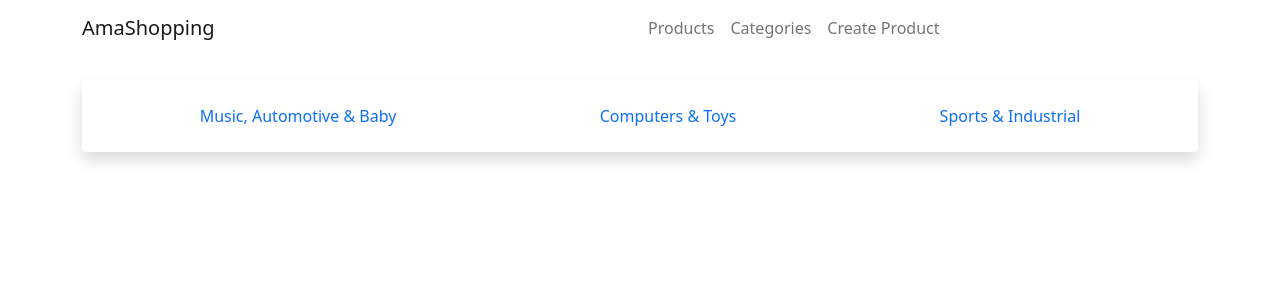
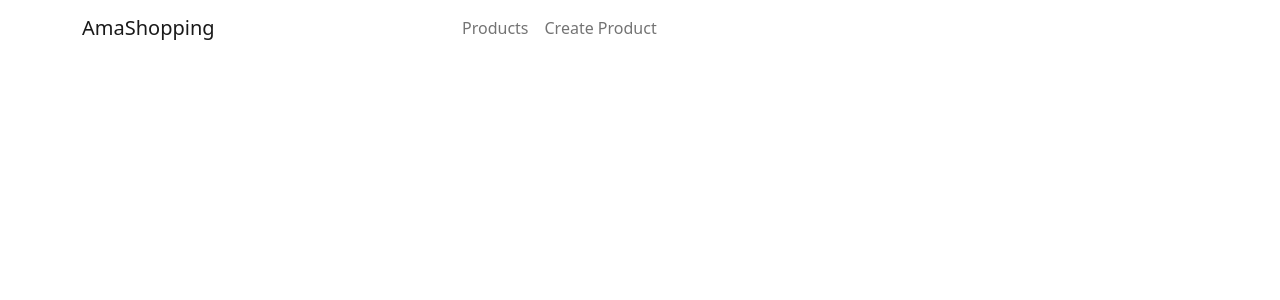
Before and after one commit to Ama-Lion/symfony-e-commerce-site, a Symfony app: template templates/product/products.html.twig in a window 1280 px wide. Shown: the top 300 px of the page. Run offline with Twig, Linux system fonts and the light colour scheme; the template is opened without the code that fills it, so the values that code supplies are empty; some libraries are stand-ins or nearby versions.

Commit message:
added product and category global twig variables and + implemented category global variables in twig

```diff
--- a/templates/layouts/header.html.twig
+++ b/templates/layouts/header.html.twig
@@ -1,6 +1,6 @@
 <div class="container">
     <nav class="navbar navbar-expand-md navbar-light">
-      <div class="navbar-collapse collapse w-100 order-1 order-md-0 dual-collapse2">
+      <div class="navbar-collapse collapse w-50 order-1 order-md-0 dual-collapse2">
         <a class="navbar-brand" href="{{ path('homepage') }}">AmaShopping</a>
       </div>
       <button class="navbar-toggler" type="button" data-toggle="collapse" data-target="#navbarColor02"
@@ -10,12 +10,14 @@
 
       <div class="navbar-collapse collapse w-100 dual-collapse2">
         <ul class="navbar-nav nav navbar-righ ml-auto">
+          {% for category in categoryRepository.findAll() %}
+          <li class="nav-item">
+            <a class="nav-link" href="{{path('product_category', {slug: category.slug})}}">{{category.name}}</a>
+            </a>
+          </li>
+        {% endfor %}
           <li class="nav-item">
             <a class="nav-link" href="{{ path('products')}}">Products
-            </a>
-          </li>
-          <li class="nav-item">
-            <a class="nav-link" href="{{ path('categories')}}">Categories
             </a>
           </li>
           <li class="nav-item">
--- a/templates/product/products.html.twig
+++ b/templates/product/products.html.twig
@@ -3,17 +3,6 @@
     products
 {% endblock title %}
 {% block body %}
-<div class="rounded shadow p-3 text-center mt-4 d-flex justify-content-around">
-    <a class="nav-link" href="category/music-automotive-and-baby">
-        Music, Automotive & Baby
-    </a>
-    <a class="nav-link" href="category/computers-and-toys">
-        Computers & Toys
-    </a>
-    <a class="nav-link" href="category/sports-and-industrial">
-        Sports & Industrial
-    </a>
-</div>
     {% include "shared/_products.html.twig" with {
         'products' : products
     }%}
```
Also changed, not shown: 1 other file.
